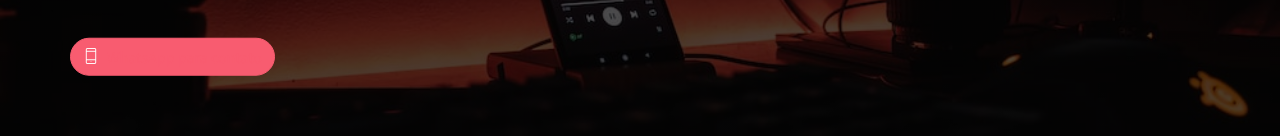
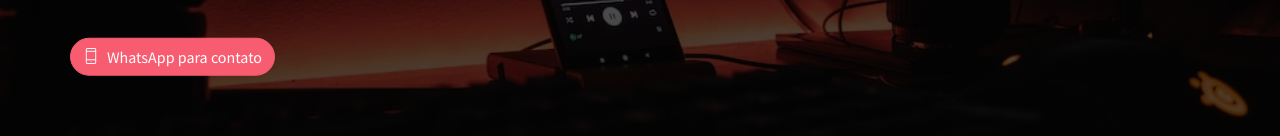
Before and after one commit to vinicius-dias23/viniciusdev, a website: page public_html/index.html in a window 1280 px wide. Shown: the part 401-537 px from the top of the page. Drawn offline with Linux system fonts and the light colour scheme; some packages are replaced by stand-ins of ours.

Commit message:
correcao2 botao 'WhatsApp para contato'

```diff
--- a/public_html/index.html
+++ b/public_html/index.html
@@ -25,7 +25,7 @@
                 <h4 class="header-subtitle" >Olá, eu sou</h4>
                 <h1 class="header-title">Vinícius Dias</h1>
                 <h6 class="header-mono" >Web Developer</h6>
-                <button class="btn btn-primary btn-rounded"><i class="ti-mobile pr-2"><a class="social-link" target="_blank" href="https://wa.me/5531995013271"></i>WhatsApp para contato</button></a>
+                <button class="btn btn-primary btn-rounded"><i class="ti-mobile pr-2"></i><a style="color: white;" target="_blank" href="https://wa.me/5531995013271">WhatsApp para contato</a></button>
             </div>
         </div>
     </header>
```
